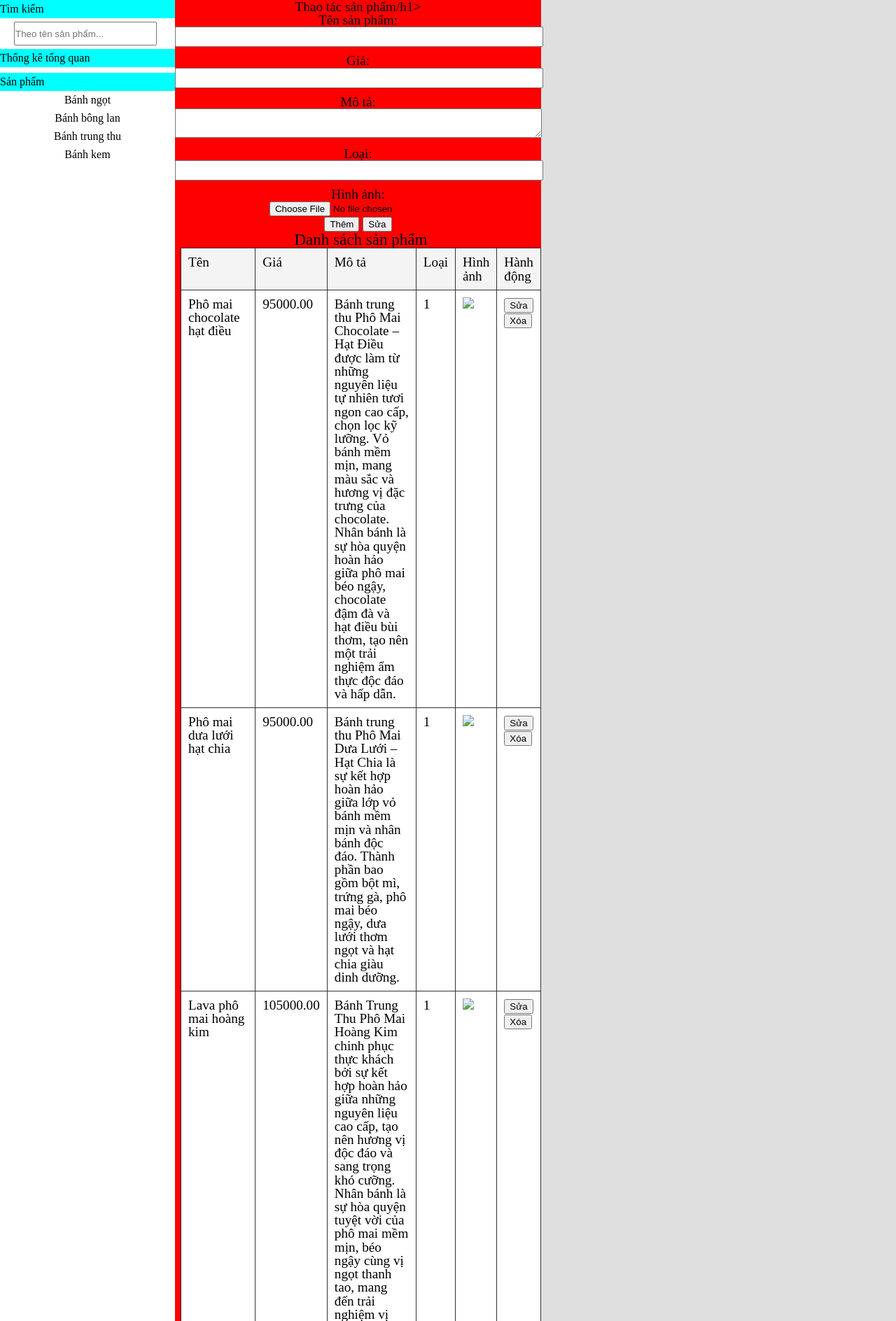
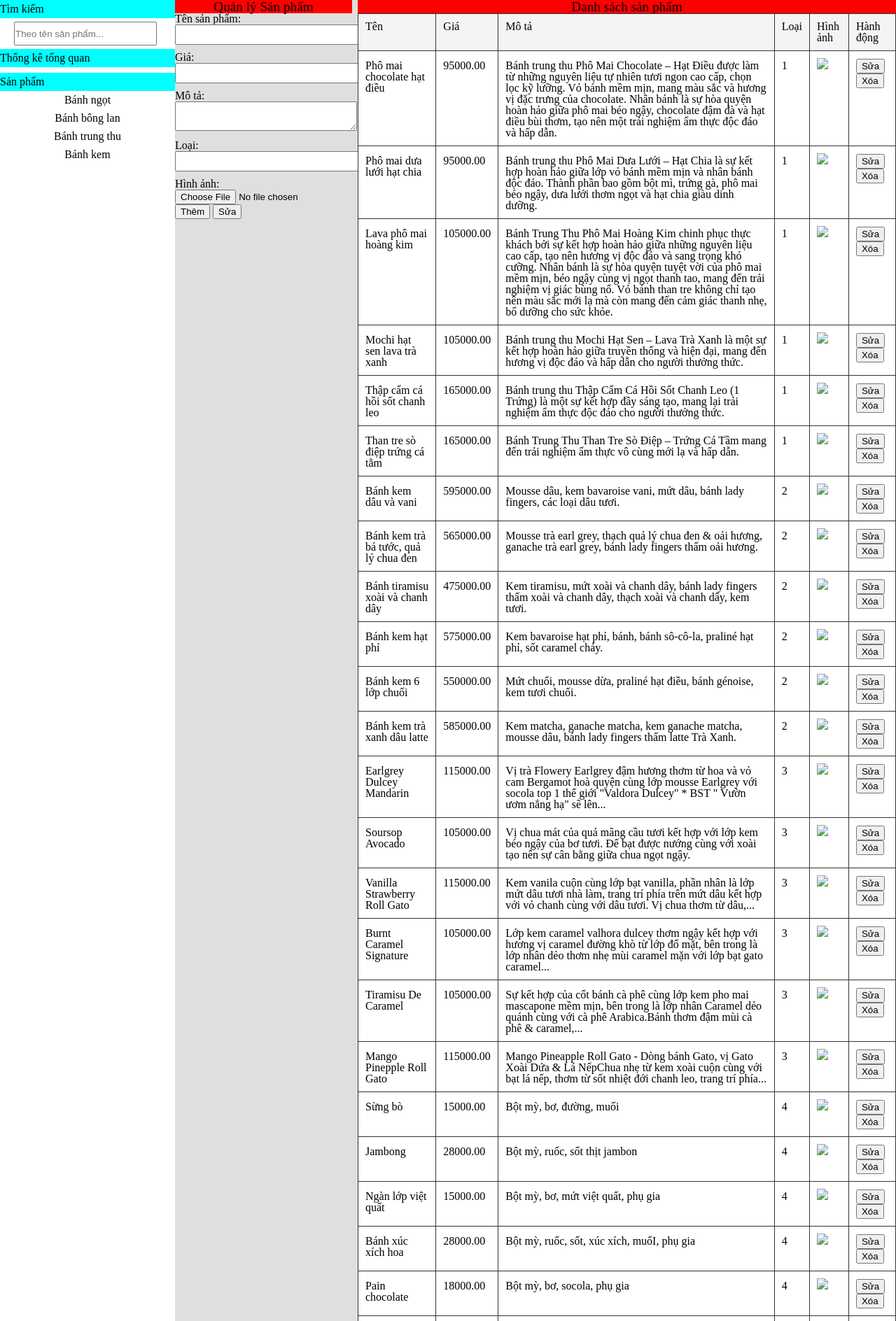
Before and after one commit to talachanvuong/sucre-bakery, a PHP site: page /admin.php?direct=product in a window 1280 px wide. Shown: the top 1888 px of the page at 70% size. Run offline with PHP 8.4, Linux system fonts and the light colour scheme; a user stored in the database is signed in; data comes from the database, SQL or seed files in the repository.

Commit message:
admin/product

```diff
--- a/src/page/admin/product.php
+++ b/src/page/admin/product.php
@@ -100,7 +100,6 @@ $products = get_products($connection);
         body {
             background-color: rgb(223, 223, 223);
         }
-
         .container {
             display: grid;
             grid-template-areas:
@@ -109,24 +108,20 @@ $products = get_products($connection);
             "Menu Edit Content";
             grid-template-columns: 1fr 1fr 4fr;
         }
-
         .content {
             grid-area: Content;
             margin-left: 20px;
         }
-
         table {
             width: 100%;
             border-collapse: collapse;
         }
-
         th,
         td {
             border: 1px solid #000;
             padding: 8px;
             text-align: center;
         }
-
         .menu-left {
             grid-area: Menu;
             display: flex;
@@ -135,76 +130,61 @@ $products = get_products($connection);
             height: auto;
             width: 250px;
         }
-
         #label {
             background-color: aqua;
             margin: 0px;
             padding: 5px 0px 5px 0px;
         }
-
         #input {
             margin: 5px 20px 5px 20px;
             padding: 5px 0px 5px 0px;
             height: 20px;
             width: 200px;
-
         }
-
         .over-view p {
             background-color: aqua;
             margin: 0px;
             padding: 5px 0px 5px 0px;
         }
-
         .over-view ul {
             display: block;
             padding: 0px;
             margin: 0px;
             text-align: center;
         }
-
         #list-items li {
             padding: 5px;
         }
-
         #list-items li:hover {
             background-color: rgb(220, 229, 237);
         }
-
         .product {
             padding: 8px 0 8px 0;
         }
-
         .product p {
             background-color: aqua;
             margin: 0px;
             padding: 5px 0px 5px 0px;
         }
-
         .product ul {
             display: block;
             padding: 0px;
             margin: 0px;
             text-align: center;
         }
-
         #product-items li {
             padding: 5px;
         }
-
         #product-items li:hover {
             background-color: rgb(220, 229, 237);
         }
-
         .edit-product {
             grid-area: Edit;
         }
-
         a {
             text-decoration: none;
             color: black;
         }
-
         h1 {
             background-color: red;
             font-size: larger;
@@ -215,7 +195,6 @@ $products = get_products($connection);
 
 <body>
     <div class="container">
-        <div class="menu-left">
         <div class="menu-left">
             <div class="search-input">
                 <p id="label">Tìm kiếm</p>
@@ -234,9 +213,8 @@ $products = get_products($connection);
                 </ul>
             </div>
         </div>
-        </div>
         <form method="POST" enctype="multipart/form-data" class="edit-product">
-            <h1>Thao tác sản phẩm/h1>
+            <h1>Quản lý Sản phẩm</h1>
             <input type="hidden" name="productId" value="<?= htmlspecialchars($product['pd_id'] ?? '') ?>">
             <div><label>Tên sản phẩm:</label><input type="text" name="productName" value="<?= htmlspecialchars($product['pd_name'] ?? '') ?>" required></div>
             <div><label>Giá:</label><input type="number" name="productPrice" value="<?= htmlspecialchars($product['pd_price'] ?? '') ?>" required></div>
```
Lines whose indentation alone changed are shown as unchanged.
